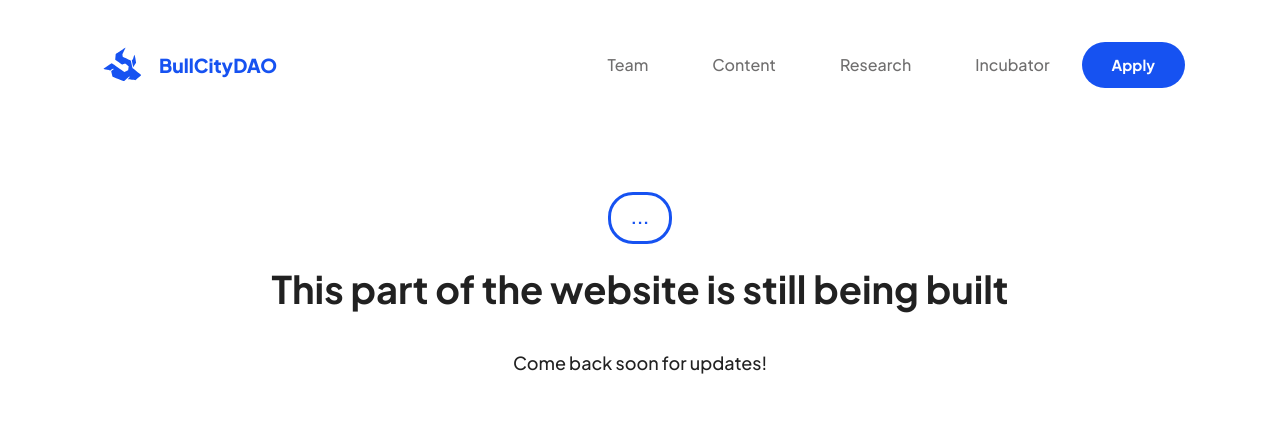
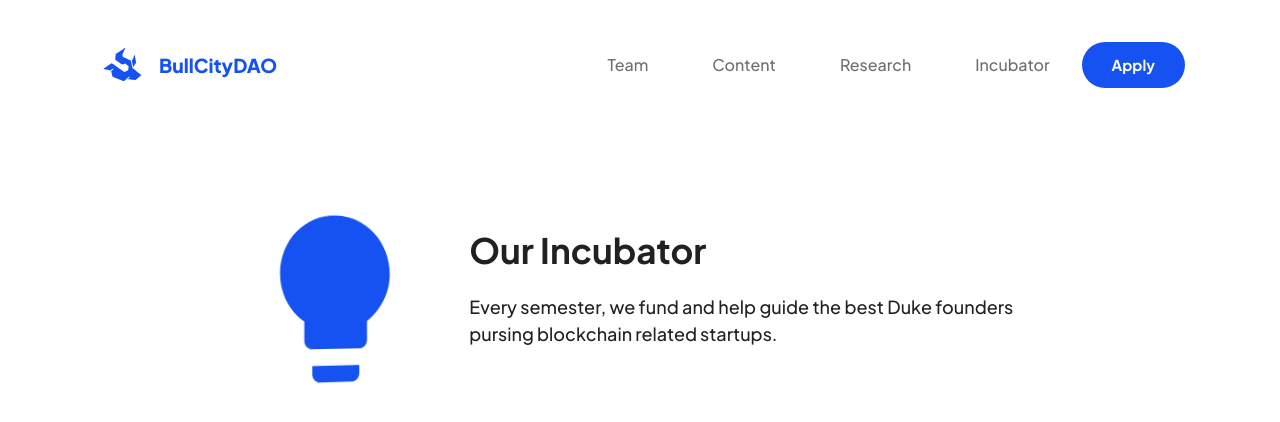
Before and after one commit to bharat-krishnan/bull-city-dao, a React (Create React App) app: page /contact in a window 1280 px wide. Shown: the top 422 px of the page. Built offline with nearby package versions, Linux system fonts and the light colour scheme.

Commit message:
Updated the Incubator header

```diff
--- a/src/Pages/ComingSoon.js
+++ b/src/Pages/ComingSoon.js
@@ -1,19 +1,19 @@
 import React from 'react'
 import Fade from 'react-reveal/Fade';
-import Subheading from '../Components/Subheading'
+import QuarterBreakS from '../Components/QuarterBreak/QuarterBreakS'
+import LightbulbIcon from '@mui/icons-material/Lightbulb';
+
 
 const ComingSoon = () => {
 
     return(
         <div>
             <Fade>
-            <Subheading
-                align = 'center'
-                section = '...'
-                title = 'This part of the website is still being built'
-                subtitle = 'Come back soon for updates!'
+            <QuarterBreakS
+                title = "Our Incubator"
+                subtitle = "Every semester, we fund and help guide the best Duke founders pursing blockchain related startups."
+                icon = {<LightbulbIcon color = 'secondary' sx={{ fontSize: "200px" }}/>}
             />
-
         </Fade>
         </div>
     )
```
